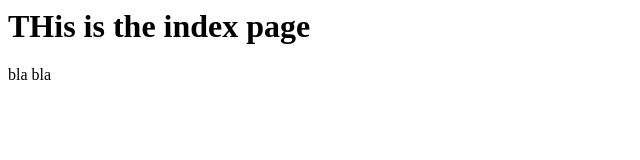
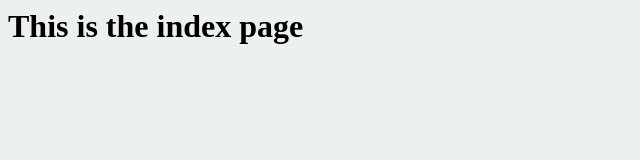
Before and after one commit to geomC/udemy-awd-mongodb-todo-api, a website: page views/index.html in a window 1280 px wide. Shown: the whole page, without its empty margins (0-640 px from the left). Drawn offline with Linux system fonts and the light colour scheme; files that its build step writes are made by us from their sources.

Commit message:
bind static files in public (css file)

```diff
--- a/index.js
+++ b/index.js
@@ -10,7 +10,9 @@ app.use(bodyParser.json());
 app.use(bodyParser.urlencoded({extended: true}));
 
 // serve files in views folder as static content
+app.use(express.static('public'));
 app.use(express.static(__dirname + '/views'));
+
 
 // todo app client
 app.get('/', function(req, res) {
--- /dev/null
+++ b/public/app.css
@@ -0,0 +1,3 @@
+body {
+    background-color: #ecf0f1;
+}
--- a/views/index.html
+++ b/views/index.html
@@ -1,3 +1,7 @@
-<h1>THis is the index page</h1>
+<head>
+    <link rel="stylesheet" href="app.css" type="text/css">
+</head>
 
-<p>bla bla</p>
+<body>
+    <h1>This is the index page</h1>
+</body>
```
